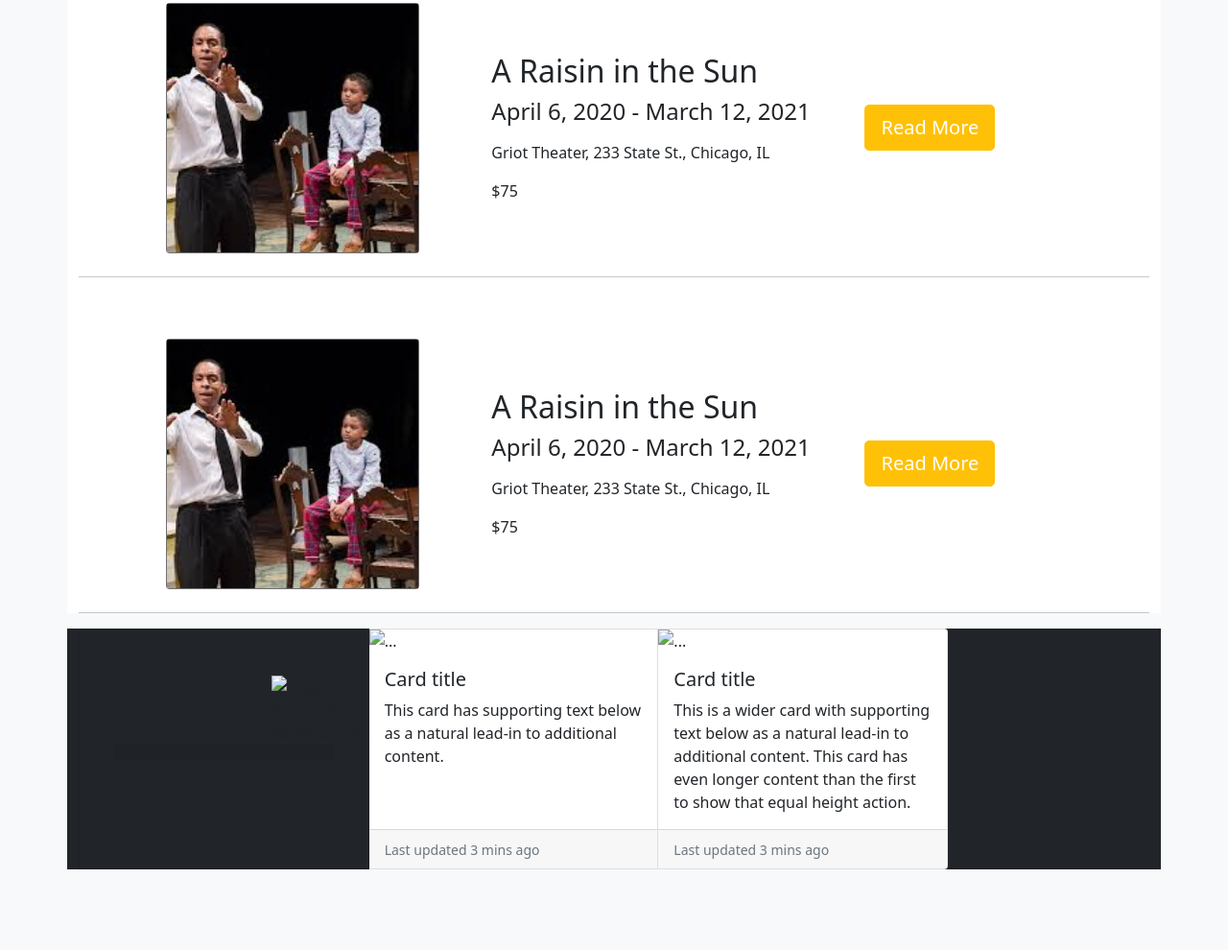
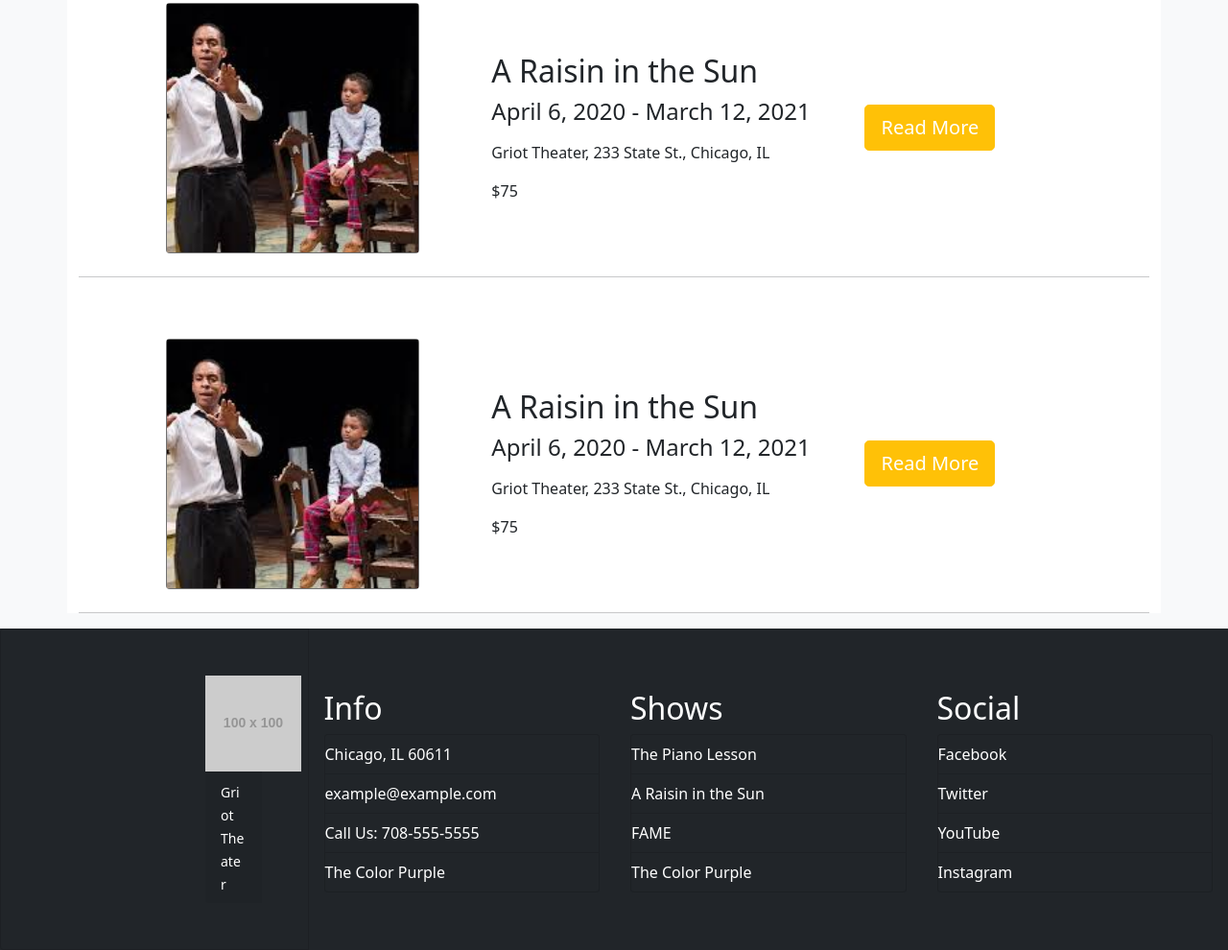
Before and after one commit to siobhankb/theatre-features, a plain HTML site: page index.html in a window 1280 px wide. Shown: the part 1839-2829 px from the top of the page at 96% size. Before the commit the page ends 2745 px from the top, so only its background shows below. Drawn offline with nearby package versions, Linux system fonts and the light colour scheme; placeholder pictures from the web are drawn by us.

Commit message:
ready to turn in

```diff
--- a/index.html
+++ b/index.html
@@ -191,48 +191,63 @@
     </div>
     <hr>
 </div>
-    <!-- footer -->
-<div class="container bg-dark">
-  <div class="row col-lg-10 col-md-12">
+<!-- footer -->
+<!-- <div class="row bg-dark"> -->
+  <!-- <div class="row col-lg-10 col-md-12"> -->
+    <div class="row justify-content-center">
       <div class="card-group bg-dark">
+      <!-- map -->
         <div class="card bg-dark">
-          <!-- map -->
-
             <div class="row p-5 justify-content-end">
               <div class="col-4">
-              <img src="/images/" alt="map of Griot Theater neighborhood">
-          </div>
-          <div class="card-footer">
-            <small class="text-dark"></small>
-          </div>
+                <img src="https://via.placeholder.com/100x100" alt="map of Griot Theater neighborhood">
+                <div class="card-footer align-items-end">
+                  <small class="text-white">Griot Theater</small>
+                </div>
+              </div>
+            </div>
+        </div>
+      <!-- Info -->
+        <div class="card border-0">
+            <div class="card-body bg-dark">
+              <h5 class="card-title text-white pt-5 fs-2">Info</h5>
+                <ul class="list-group bg-dark">
+                  <li class="list-group-item ps-0 bg-dark text-white">Chicago, IL 60611</li>
+                  <li class="list-group-item ps-0 bg-dark text-white">example@example.com</li>
+                  <li class="list-group-item ps-0 bg-dark text-white">Call Us: 708-555-5555</li>
+                  <li class="list-group-item ps-0 bg-dark text-white">The Color Purple</li>
+                </ul>
+            </div>
+        </div>
+      <!-- Shows -->
+        <div class="card border-0">
+            <div class="card-body bg-dark">
+              <h5 class="card-title text-white pt-5 fs-2">Shows</h5>
+                <ul class="list-group bg-dark">
+                  <li class="list-group-item ps-0 bg-dark text-white">The Piano Lesson</li>
+                  <li class="list-group-item ps-0 bg-dark text-white">A Raisin in the Sun</li>
+                  <li class="list-group-item ps-0 bg-dark text-white">FAME</li>
+                  <li class="list-group-item ps-0 bg-dark text-white">The Color Purple</li>
+                </ul>
+            </div>
+        </div>
+      <!-- Social -->
+        <div class="card border-0">
+            <div class="card-body bg-dark">
+              <h5 class="card-title text-white pt-5 fs-2">Social</h5>
+                <ul class="list-group bg-dark">
+                  <li class="list-group-item ps-0 bg-dark text-white">Facebook</li>
+                  <li class="list-group-item ps-0 bg-dark text-white">Twitter</li>
+                  <li class="list-group-item ps-0 bg-dark text-white">YouTube</li>
+                  <li class="list-group-item ps-0 bg-dark text-white">Instagram</li>
+                </ul>
+            </div>
         </div>
         </div>
-        <div class="card">
-          <!-- Info -->
-          <img src="..." class="card-img-top" alt="...">
-            <div class="card-body">
-              <h5 class="card-title">Card title</h5>
-              <p class="card-text">This card has supporting text below as a natural lead-in to additional content.</p>
-            </div>
-            <div class="card-footer">
-              <small class="text-muted">Last updated 3 mins ago</small>
-            </div>
-        </div>
-    <div class="card">
-      <img src="..." class="card-img-top" alt="...">
-      <div class="card-body">
-        <h5 class="card-title">Card title</h5>
-        <p class="card-text">This is a wider card with supporting text below as a natural lead-in to additional content. This card has even longer content than the first to show that equal height action.</p>
-      </div>
-      <div class="card-footer">
-        <small class="text-muted">Last updated 3 mins ago</small>
-      </div>
     </div>
-  </div>
-    </div>
-      <!-- map -->
-      <!-- info-shows-social boxes -->
 </div>
+      </body>
+    <!-- </div> -->
   </div>
 </body>
 </html>
```
Also changed, not shown: images/grio-map-sm.png (added), images/griot-map.png (renamed from griot-map.png).
